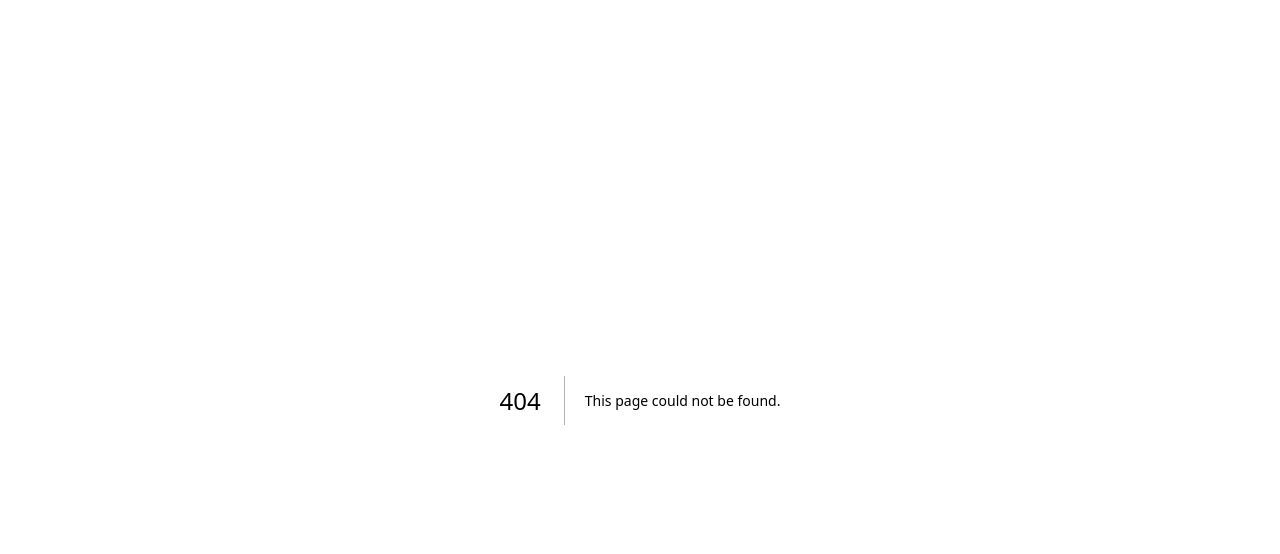
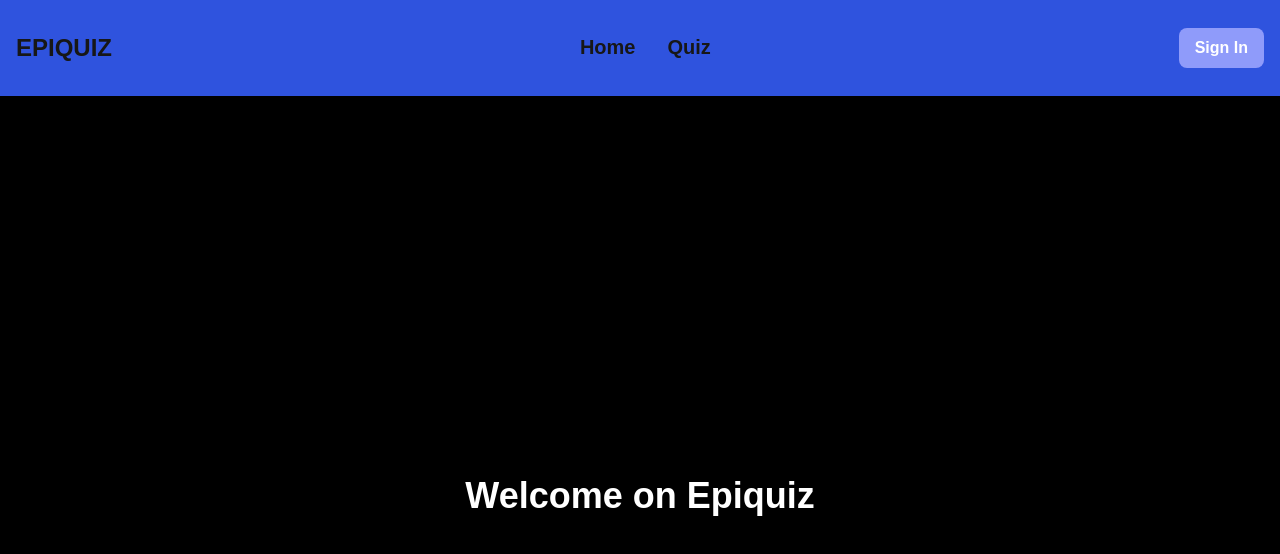
Before and after one commit to Sacha-monghune/EpiQuiz, a Next.js app in the folder front-end/epiquiz/: page / in a window 1280 px wide. Before the commit this address had no page. Shown: the top 554 px of the page. Built offline with nearby package versions, Linux system fonts and the light colour scheme.

Commit message:
[ADD] quick front

```diff
--- a/front-end/epiquiz/package.json
+++ b/front-end/epiquiz/package.json
@@ -10,6 +10,7 @@
   },
   "dependencies": {
     "jwt-decode": "^4.0.0",
+    "lucide-react": "^0.544.0",
     "next": "15.5.3",
     "react": "19.1.0",
     "react-dom": "19.1.0",
--- /dev/null
+++ b/front-end/epiquiz/src/app/home/components/Homepage.tsx
@@ -0,0 +1,15 @@
+"use client"
+
+import { LucideCuboid } from "lucide-react"
+
+const HomeSection = () => {
+    return (
+        <div className="flex items-center justify-center min-h-screen bg-black">
+            <h1 className="text-white font-bold font-Montserrat text-4xl">
+                Welcome on Epiquiz
+            </h1>
+        </div>
+    );
+}
+
+export default HomeSection;
--- a/front-end/epiquiz/src/app/home/components/navbar.tsx
+++ b/front-end/epiquiz/src/app/home/components/navbar.tsx
@@ -22,7 +22,7 @@ const Navbar = () => {
                     </li>
                     <li className="group text-xl">
                         {/* mettre une redirection vers la page de quiz  */}
-                        <Link href="/">
+                        <Link href="/quiz">
                             Quiz
                         </Link>
                         <div className="bg-white h-[2px] w-0 group-hover:w-full transition-all duration-500"></div>
@@ -31,8 +31,8 @@ const Navbar = () => {
 
 
                 <div className="hidden sm:flex space-x-4">
-                    <Link href="/login">
-                    <button className="bg-[#8F9BFA] text-white px-4 py-2 rounded-lg font-semibold hover:bg-[#E4BEF8] transition cursor-pointer">Sign In</button>
+                    <Link href="/auth">
+                    <button className="bg-[#8F9BFA] text-white px-4 py-2 rounded-lg font-semibold hover:bg-[#C1CCF5] transition cursor-pointer">Sign In</button>
                     </Link>
                 </div>
 
--- /dev/null
+++ b/front-end/epiquiz/src/app/page.tsx
@@ -0,0 +1,13 @@
+"use client"
+
+import Navbar from "./home/components/navbar";
+import HomeSection from "./home/components/Homepage";
+
+export default function Home() {
+    return (
+        <div>
+            <Navbar />
+            <HomeSection />
+        </div>
+    );
+}
--- a/front-end/epiquiz/src/app/quiz/page.tsx
+++ b/front-end/epiquiz/src/app/quiz/page.tsx
@@ -5,14 +5,17 @@ import Button from '@mui/material/Button';
 import { useEffect, useState } from 'react';
 import Link from 'next/link';
 import BasicTabs from './navbar';
+import Navbar from '../home/components/navbar';
 
 export default function Home() {
-
   return (
-    <div className="font-sans grid items-center justify-items-center min-h-screen p-8 gap-8">
-      <div className="mt-8">
-        <BasicTabs />
+    <div>
+      <Navbar />
+      <div className="font-sans grid items-center justify-items-center min-h-screen p-8 gap-8">
+        <div className="mt-8">
+          <BasicTabs />
+        </div>
       </div>
     </div>
-  )
+  );
 }
--- a/front-end/epiquiz/src/app/quiz/quizzes.tsx
+++ b/front-end/epiquiz/src/app/quiz/quizzes.tsx
@@ -124,7 +124,7 @@ export default function Quizzes() {
   return (
     <div className="font-sans grid items-center justify-items-center min-h-screen">
       <h2 className="font-bold">Liste des Quiz :</h2>
-      <Button variant="contained" color="success" onClick={handleOpen} className="mb-4">
+      <Button variant="contained" onClick={handleOpen} sx={{ backgroundColor: "#1E90FF", color: "white" }} className="mb-4">
         Créer un quiz
       </Button>
       <Dialog open={open} onClose={handleClose} maxWidth="md" fullWidth>
```
Also changed, not shown: front-end/epiquiz/public/EpiQuiz.png (added), 1 other file (tests, documents, lock files or other folders).
